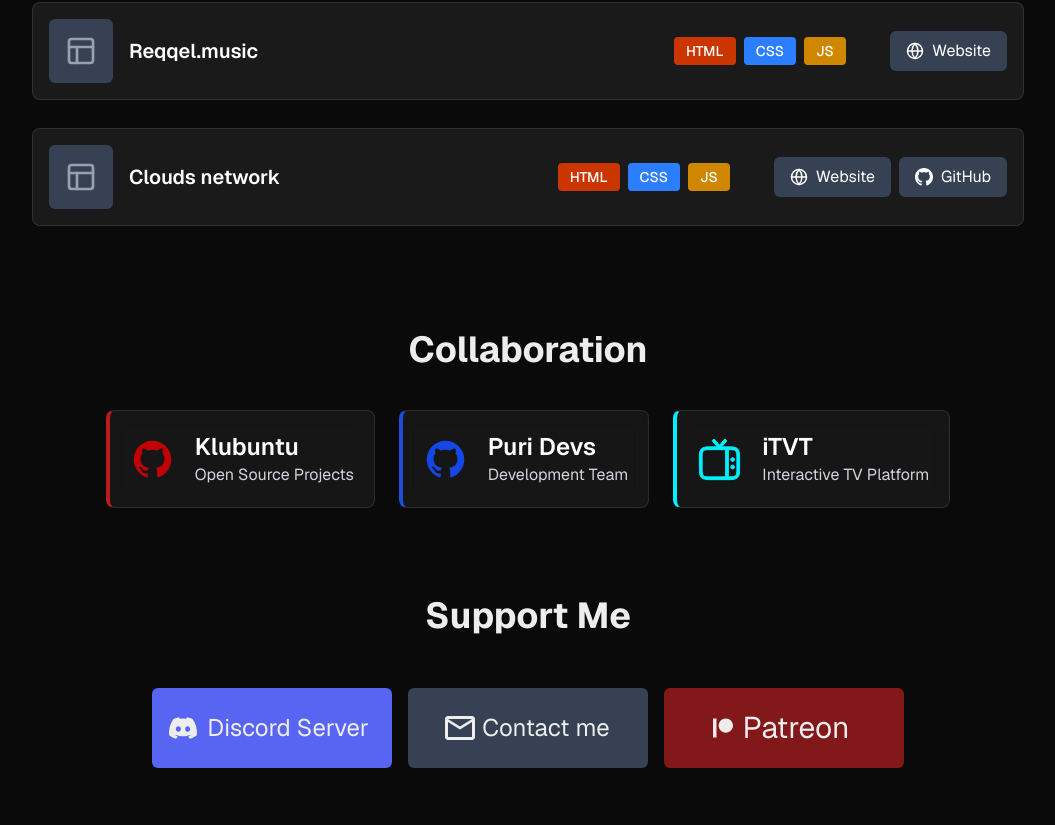
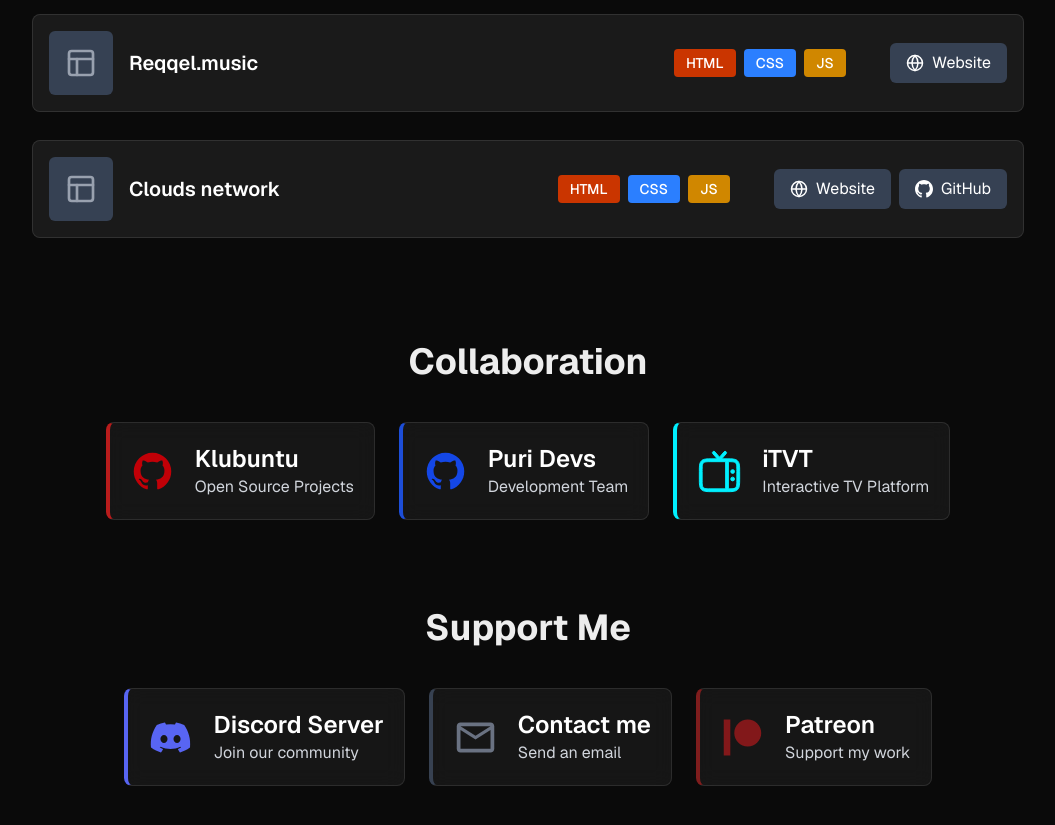
Before and after one commit to kbaraniak/kbdev, a Next.js app: page / in a window 1280 px wide. Shown: the part 1683-2508 px from the top of the page, without its empty margins (112-1167 px from the left). Built offline with nearby package versions, Linux system fonts and the light colour scheme.

Commit message:
Some updated for other sections

```diff
--- a/components/Hero/AboutMe.jsx
+++ b/components/Hero/AboutMe.jsx
@@ -8,7 +8,7 @@
         <h2 className="text-4xl font-bold">About Me</h2>
       </ScrollReveal>
       <ScrollReveal delay={200}>
-        <div className="mt-3 flex flex-col md:flex-row items-center gap-6 p-6 rounded-lg max-w-4xl w-full relative z-0" style={{background: 'rgba(255, 255, 255, 0.03)', border: '1px solid rgba(255, 255, 255, 0.1)'}}>
+        <div className="mt-6 flex flex-col md:flex-row items-center gap-6 p-6 rounded-lg max-w-4xl w-full relative z-0" style={{background: 'rgba(255, 255, 255, 0.03)', border: '1px solid rgba(255, 255, 255, 0.1)'}}>
           <div className="w-[125px] h-[125px] min-w-[125px] md:w-[175px] md:h-[175px] md:min-w-[175px] relative z-0 rounded-full overflow-hidden bg-gray-500 flex items-center justify-center hover-scale">
             {/* Next.js Image with full size and rounded */}
             <Image
--- a/components/Hero/Support.jsx
+++ b/components/Hero/Support.jsx
@@ -8,34 +8,43 @@
                     Support Me
                 </h2>
             </ScrollReveal>
-            <div className="flex max-md:flex-col items-center justify-center">
+            <div className="flex max-md:flex-col items-center justify-center gap-4 md:gap-6 px-4">
                 <ScrollReveal delay={100} className="w-full md:w-auto">
-                    <a href="https://discord.gg/meKqTdUDDm">
-                        <div className="mt-3 mx-2 w-full md:w-60 h-20 bg-[#5865F2] rounded-md text-center flex items-center justify-center hover:opacity-70 transition-opacity hover-lift hover-glow smooth-transition">
-                            <svg xmlns="http://www.w3.org/2000/svg" width={32} height={32} viewBox="0 0 24 24">
+                    <a href="https://discord.gg/meKqTdUDDm" className="block">
+                        <div className="rounded-lg p-5 flex items-center gap-5 hover:scale-105 hover:shadow-xl transition-all duration-300 smooth-transition" style={{background: 'rgba(255, 255, 255, 0.05)', border: '1px solid rgba(255, 255, 255, 0.1)', borderLeft: '4px solid #5865f2', backdropFilter: 'blur(10px)'}}>
+                            <svg xmlns="http://www.w3.org/2000/svg" width={45} height={45} viewBox="0 0 24 24" style={{color: '#5865f2'}} className="flex-shrink-0">
                                 <path fill="currentColor" d="M19.27 5.33C17.94 4.71 16.5 4.26 15 4a.1.1 0 0 0-.07.03c-.18.33-.39.76-.53 1.09a16.1 16.1 0 0 0-4.8 0c-.14-.34-.35-.76-.54-1.09c-.01-.02-.04-.03-.07-.03c-1.5.26-2.93.71-4.27 1.33c-.01 0-.02.01-.03.02c-2.72 4.07-3.47 8.03-3.1 11.95c0 .02.01.04.03.05c1.8 1.32 3.53 2.12 5.24 2.65c.03.01.06 0 .07-.02c.4-.55.76-1.13 1.07-1.74c.02-.04 0-.08-.04-.09c-.57-.22-1.11-.48-1.64-.78c-.04-.02-.04-.08-.01-.11c.11-.08.22-.17.33-.25c.02-.02.05-.02.07-.01c3.44 1.57 7.15 1.57 10.55 0c.02-.01.05-.01.07.01c.11.09.22.17.33.26c.04.03.04.09-.01.11c-.52.31-1.07.56-1.64.78c-.04.01-.05.06-.04.09c.32.61.68 1.19 1.07 1.74c.03.01.06.02.09.01c1.72-.53 3.45-1.33 5.25-2.65c.02-.01.03-.03.03-.05c.44-4.53-.73-8.46-3.1-11.95c-.01-.01-.02-.02-.04-.02M8.52 14.91c-1.03 0-1.89-.95-1.89-2.12s.84-2.12 1.89-2.12c1.06 0 1.9.96 1.89 2.12c0 1.17-.84 2.12-1.89 2.12m6.97 0c-1.03 0-1.89-.95-1.89-2.12s.84-2.12 1.89-2.12c1.06 0 1.9.96 1.89 2.12c0 1.17-.83 2.12-1.89 2.12"></path>
                             </svg>
-                            <p className="mx-2 text-2xl">Discord Server</p>
+                            <div className="flex-1">
+                                <p className="text-2xl font-semibold text-white">Discord Server</p>
+                                <p className="text-base text-gray-300">Join our community</p>
+                            </div>
                         </div>
                     </a>
                 </ScrollReveal>
                 <ScrollReveal delay={200} className="w-full md:w-auto">
-                    <a href="mailto:kbdev@duck.com">
-                        <div className="mt-3 mx-2 w-full md:w-60 h-20 bg-gray-700 rounded-md text-center flex items-center justify-center hover:opacity-70 transition-opacity hover-lift hover-glow smooth-transition">
-                            <svg xmlns="http://www.w3.org/2000/svg" width={36} height={36} viewBox="0 0 24 24">
+                    <a href="mailto:kbdev@duck.com" className="block">
+                        <div className="rounded-lg p-5 flex items-center gap-5 hover:scale-105 hover:shadow-xl transition-all duration-300 smooth-transition" style={{background: 'rgba(255, 255, 255, 0.05)', border: '1px solid rgba(255, 255, 255, 0.1)', borderLeft: '4px solid rgb(55, 65, 81)', backdropFilter: 'blur(10px)'}}>
+                            <svg xmlns="http://www.w3.org/2000/svg" width={45} height={45} viewBox="0 0 24 24" className="text-gray-500 flex-shrink-0">
                                 <path fill="currentColor" d="M22 6c0-1.1-.9-2-2-2H4c-1.1 0-2 .9-2 2v12c0 1.1.9 2 2 2h16c1.1 0 2-.9 2-2zm-2 0l-8 5l-8-5zm0 12H4V8l8 5l8-5z"></path>
                             </svg>
-                            <p className="mx-1 text-2xl">Contact me</p>
+                            <div className="flex-1">
+                                <p className="text-2xl font-semibold text-white">Contact me</p>
+                                <p className="text-base text-gray-300">Send an email</p>
+                            </div>
                         </div>
                     </a>
                 </ScrollReveal>
                 <ScrollReveal delay={300} className="w-full md:w-auto">
-                    <a href="https://patreon.com/Klubuntu">
-                        <div className="mt-3 mx-2 w-full md:w-60 h-20 bg-red-900 rounded-md text-center flex items-center justify-center hover:opacity-70 transition-opacity hover-lift hover-glow smooth-transition">
-                            <svg xmlns="http://www.w3.org/2000/svg" width={24} height={24} viewBox="0 0 24 24">
+                    <a href="https://patreon.com/Klubuntu" className="block">
+                        <div className="rounded-lg p-5 flex items-center gap-5 hover:scale-105 hover:shadow-xl transition-all duration-300 smooth-transition" style={{background: 'rgba(255, 255, 255, 0.05)', border: '1px solid rgba(255, 255, 255, 0.1)', borderLeft: '4px solid rgb(127, 29, 29)', backdropFilter: 'blur(10px)'}}>
+                            <svg xmlns="http://www.w3.org/2000/svg" width={45} height={45} viewBox="0 0 24 24" className="text-red-900 flex-shrink-0">
                                 <path fill="currentColor" d="M14.82 2.41c3.96 0 7.18 3.24 7.18 7.21c0 3.96-3.22 7.18-7.18 7.18c-3.97 0-7.21-3.22-7.21-7.18c0-3.97 3.24-7.21 7.21-7.21M2 21.6h3.5V2.41H2z"></path>
                             </svg>
-                            <p className="mx-2 text-3xl">Patreon</p>
+                            <div className="flex-1">
+                                <p className="text-2xl font-semibold text-white">Patreon</p>
+                                <p className="text-base text-gray-300">Support my work</p>
+                            </div>
                         </div>
                     </a>
                 </ScrollReveal>
```
Also changed, not shown: 1 other file (tests, documents, lock files or other folders).
